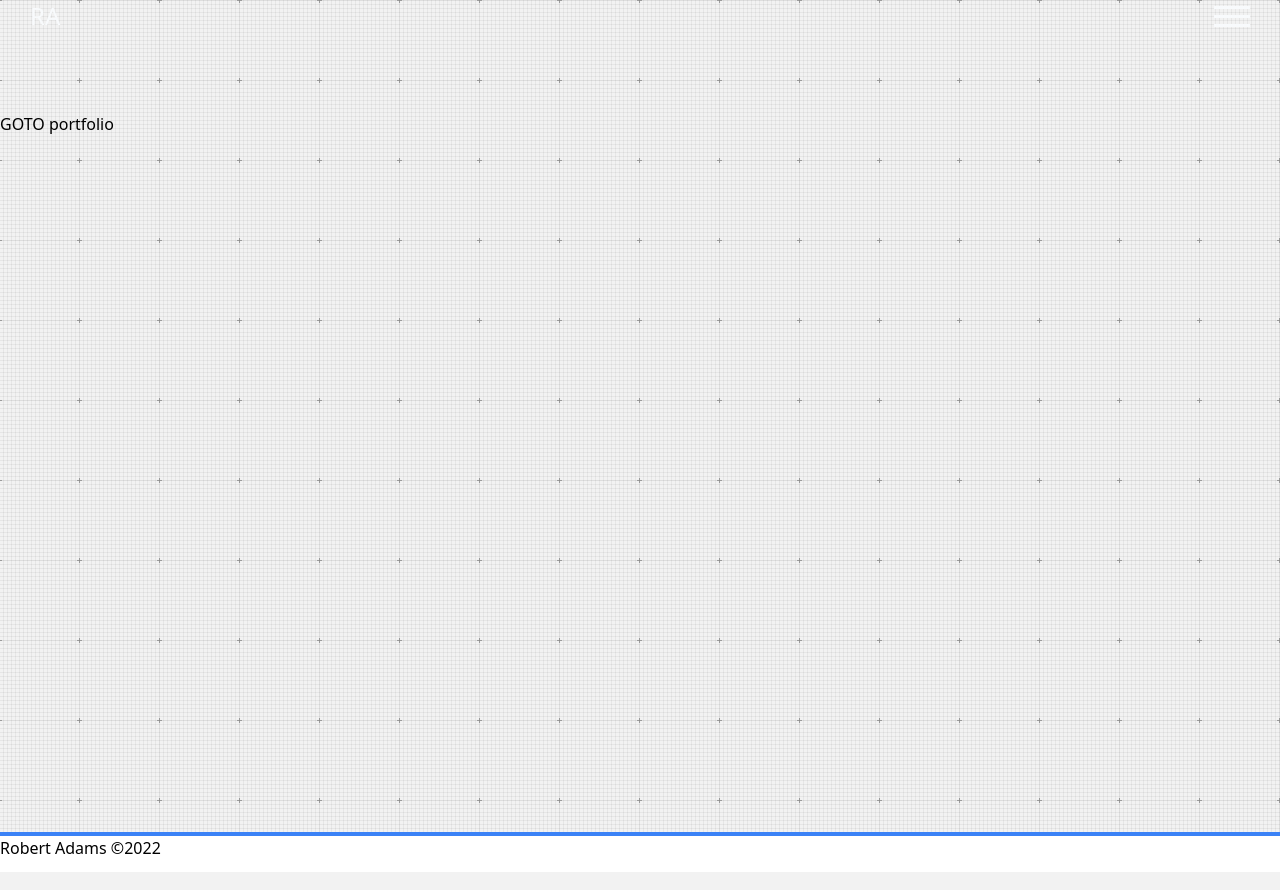
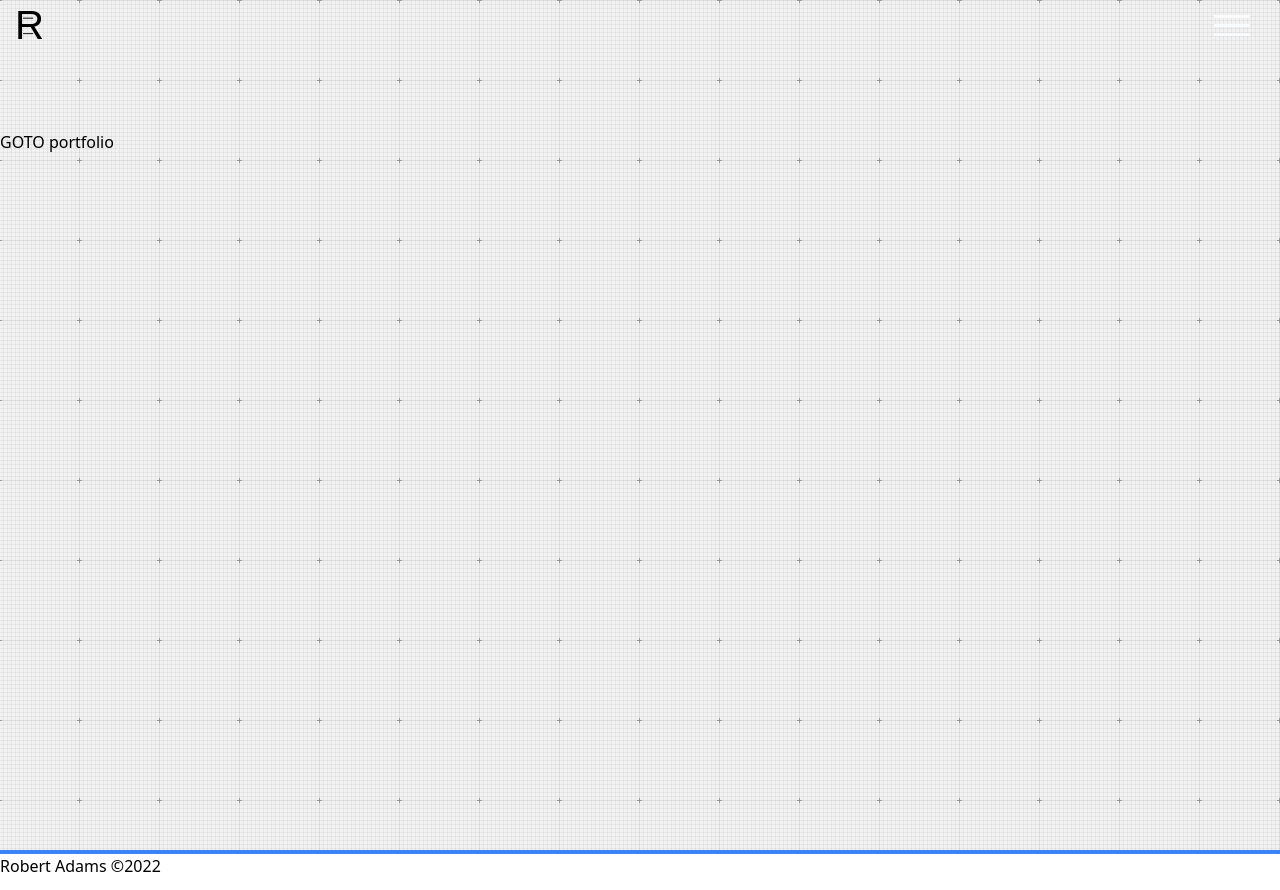
Before and after one commit to r0b4dams/portfolio, a Next.js app: page / in a window 1280 px wide. Built offline with nearby package versions, Linux system fonts and the light colour scheme.

Commit message:
updated with svg

```diff
--- a/components/Logo.tsx
+++ b/components/Logo.tsx
@@ -1,8 +1,11 @@
 import Link from 'next/link';
+import Image from 'next/image';
 
 const Logo: React.FC = () => (
   <Link href='/'>
-    <a className='text-slate-50 text-2xl px-[30px] relative z-[9999]'>RA</a>
+    <a className='h-[50px] w-[50px] px-[30px] relative'>
+      <Image src='/icons/logo.svg' alt='' layout='fill' />
+    </a>
   </Link>
 );
 
```
